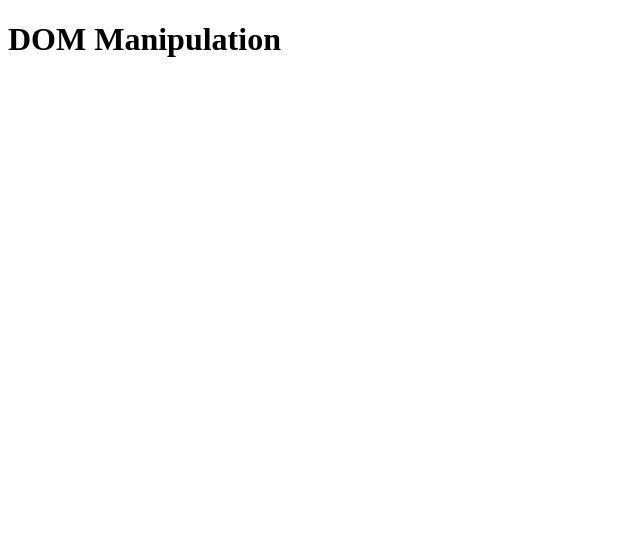
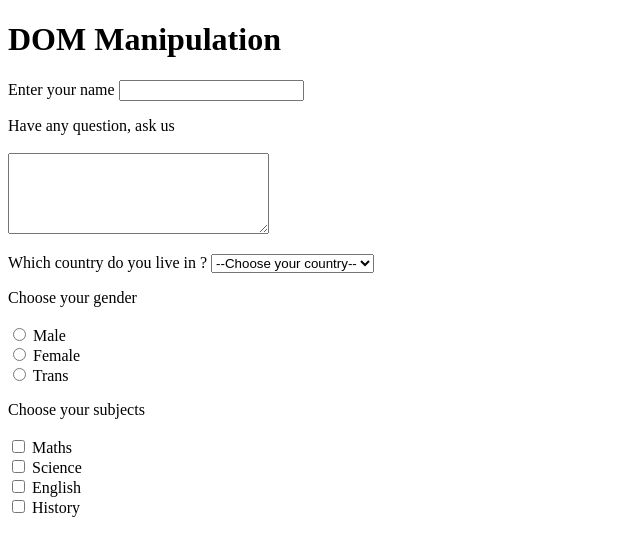
Before and after one commit to purwar1997/DOM-Manipulation, a plain HTML site: page index12.html in a window 1280 px wide. Shown: the whole page, without its empty margins (0-640 px from the left). Drawn offline with Linux system fonts and the light colour scheme.

Commit message:
modified index12.html

```diff
--- a/index12.html
+++ b/index12.html
@@ -8,5 +8,147 @@
   </head>
   <body>
     <h1>DOM Manipulation</h1>
+    <label for="user-name">Enter your name</label>
+    <input type="text" name="username" id="user-name" />
+    <p id="para"></p>
+
+    <label for="qna-box">Have any question, ask us</label><br /><br />
+    <textarea name="qna-box" id="qna-box" cols="30" rows="5"></textarea>
+    <p id="para1"></p>
+
+    <label for="country">Which country do you live in ?</label>
+    <select name="country" id="country">
+      <option value="">--Choose your country--</option>
+      <option value="Bharat">Bharat</option>
+      <option value="Nepal">Nepal</option>
+      <option value="Russia">Russia</option>
+      <option value="USA">USA</option>
+      <option value="Denmark">Denmark</option>
+    </select>
+
+    <p id="para2"></p>
+
+    <label>Choose your gender</label><br /><br />
+
+    <label class="gender"
+      ><input type="radio" name="gender" value="male" /> Male</label
+    ><br />
+    <label class="gender"
+      ><input type="radio" name="gender" value="female" /> Female</label
+    ><br />
+    <label class="gender"
+      ><input type="radio" name="gender" value="trans" /> Trans</label
+    >
+
+    <p id="gender"></p>
+
+    <label>Choose your subjects</label><br /><br />
+
+    <label
+      ><input
+        class="checkbox"
+        type="checkbox"
+        name="subject"
+        value="Maths"
+        oninput="box(this)"
+      />
+      Maths</label
+    ><br />
+
+    <label
+      ><input
+        class="checkbox"
+        type="checkbox"
+        name="subject"
+        value="Science"
+        oninput="box(this)"
+      />
+      Science</label
+    ><br />
+
+    <label
+      ><input
+        class="checkbox"
+        type="checkbox"
+        name="subject"
+        value="English"
+        oninput="box(this)"
+      />
+      English</label
+    ><br />
+
+    <label
+      ><input
+        class="checkbox"
+        type="checkbox"
+        name="subject"
+        value="History"
+        oninput="box(this)"
+      />
+      History</label
+    >
+
+    <p id="subjects"></p>
+
+    <script>
+      // input event works on input, textarea and select elements
+
+      // input element
+      function displayText() {
+        let text = document.getElementById('user-name').value;
+        document.getElementById('para').innerText = text.toUpperCase();
+      }
+
+      let input = document.getElementById('user-name');
+      input.addEventListener('input', displayText);
+
+      // textarea element
+      function displayText1() {
+        let text = document.getElementById('qna-box').value;
+        document.getElementById('para1').innerText = text;
+      }
+
+      let textArea = document.getElementById('qna-box');
+      textArea.addEventListener('input', displayText1);
+
+      // select element
+      function displayText2() {
+        let value = document.getElementById('country').value;
+        let para = document.getElementById('para2');
+
+        if (value) {
+          para.innerText = `You live in ${value}`;
+        } else {
+          para.innerText = 'Please choose your country';
+        }
+      }
+
+      let select = document.getElementById('country');
+      select.addEventListener('input', displayText2);
+
+      // input event also works on radio buttons and checkboxes
+
+      // radio buttons
+      let radioBtn = document.querySelectorAll('input[type="radio"]');
+
+      function radioEvent() {
+        document.getElementById(
+          'gender'
+        ).innerText = `You selected ${this.value[0].toUpperCase()}${this.value.slice(
+          1
+        )}`;
+      }
+
+      for (const btn of radioBtn) {
+        btn.addEventListener('input', radioEvent);
+      }
+
+      // checkboxes
+      function box(checkbox) {
+        document.getElementById(
+          'subjects'
+        ).innerText = `You chose ${checkbox.value}`;
+      }
+    </script>
   </body>
 </html>
```
